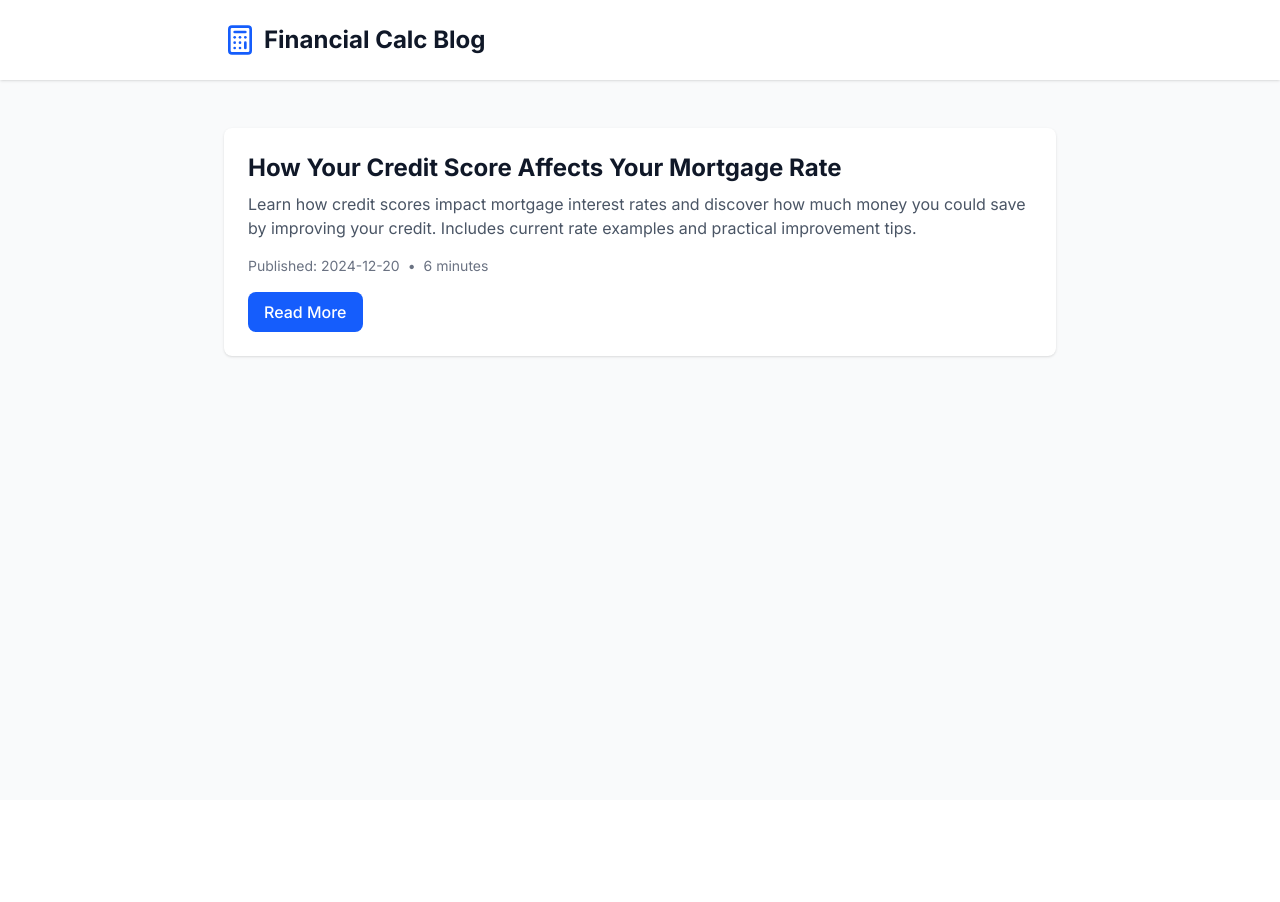
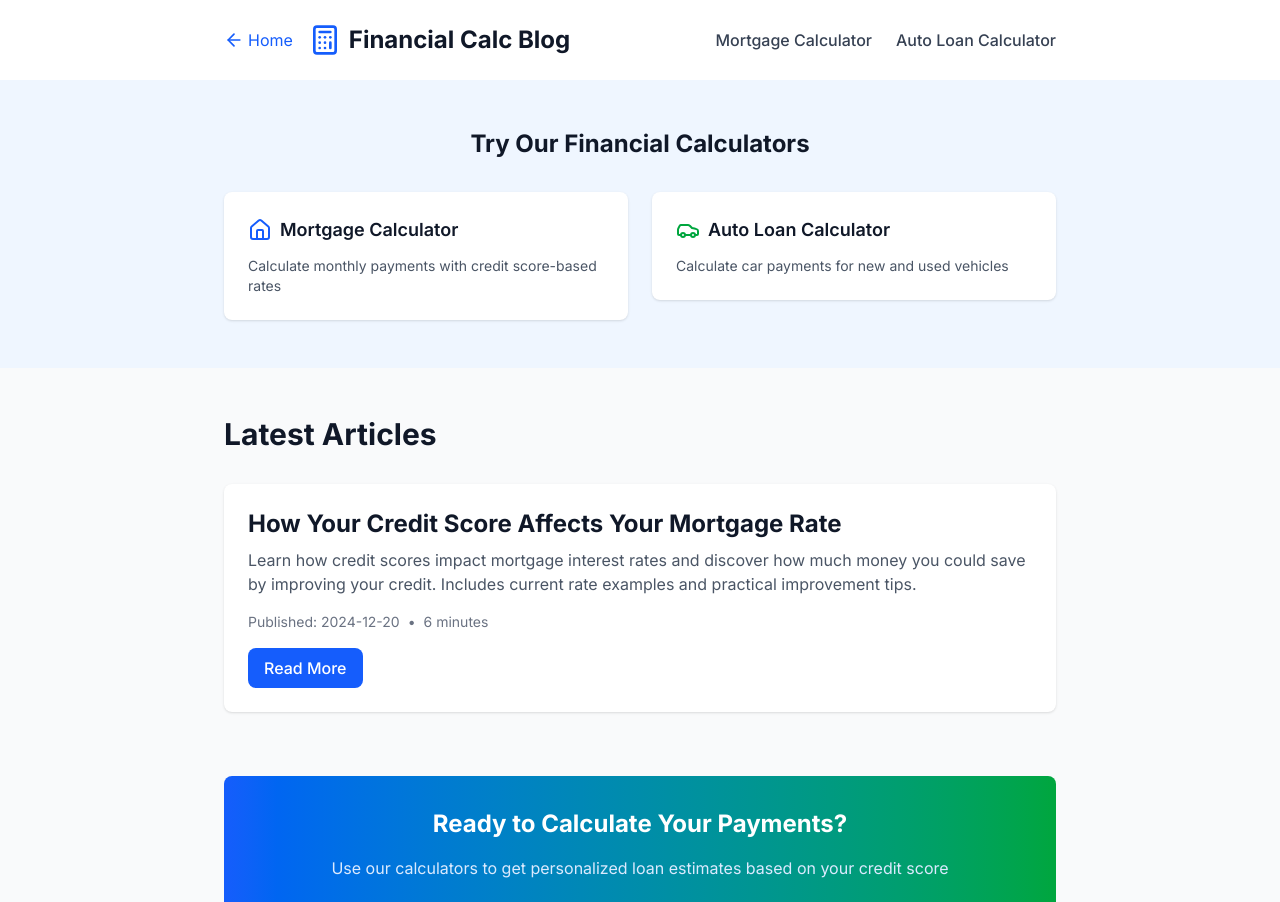
Before and after one commit to Cwfike/financial-calc, a Next.js app: page /blog in a window 1280 px wide. Shown: the top 902 px of the page. Before the commit the page ends 800 px from the top, so only its background shows below. Built offline with nearby package versions, Linux system fonts and the light colour scheme.

Commit message:
Updated Blog Navigation

```diff
--- a/app/blog/page.tsx
+++ b/app/blog/page.tsx
@@ -1,5 +1,5 @@
 import Link from "next/link"
-import { Calculator } from "lucide-react"
+import { Calculator, Home, Car, ArrowLeft } from "lucide-react"
 
 // Import all blog post meta
 import { meta as creditScoreMeta } from "./credit-score-mortgage-rate/meta"
@@ -17,34 +17,88 @@ const posts = [
 export default function BlogIndex() {
   return (
     <div className="min-h-screen bg-gray-50">
-      {/* Header */}
+      {/* Header with Navigation */}
       <header className="bg-white shadow-sm">
         <div className="max-w-4xl mx-auto px-4 sm:px-6 lg:px-8">
-          <div className="flex items-center py-6">
-            <Calculator className="h-8 w-8 text-blue-600" />
-            <h1 className="ml-2 text-2xl font-bold text-gray-900">
-              Financial Calc Blog
-            </h1>
+          <div className="flex justify-between items-center py-6">
+            <div className="flex items-center">
+              <Link href="/" className="flex items-center text-blue-600 hover:text-blue-800 mr-4">
+                <ArrowLeft className="h-5 w-5 mr-1" />
+                Home
+              </Link>
+              <Calculator className="h-8 w-8 text-blue-600" />
+              <h1 className="ml-2 text-2xl font-bold text-gray-900">
+                Financial Calc Blog
+              </h1>
+            </div>
+            <nav className="hidden md:flex space-x-6">
+              <Link
+                href="/calculators/mortgage"
+                className="text-gray-700 hover:text-blue-600 transition-colors font-medium"
+              >
+                Mortgage Calculator
+              </Link>
+              <Link
+                href="/calculators/auto-loan"
+                className="text-gray-700 hover:text-green-600 transition-colors font-medium"
+              >
+                Auto Loan Calculator
+              </Link>
+            </nav>
           </div>
         </div>
       </header>
 
+      {/* Calculator Cards - Featured Section */}
+      <section className="bg-blue-50 py-12">
+        <div className="max-w-4xl mx-auto px-4 sm:px-6 lg:px-8">
+          <h2 className="text-2xl font-bold text-gray-900 text-center mb-8">
+            Try Our Financial Calculators
+          </h2>
+          <div className="grid md:grid-cols-2 gap-6">
+            <Link href="/calculators/mortgage" className="group">
+              <div className="bg-white rounded-lg shadow hover:shadow-lg transition p-6">
+                <div className="flex items-center mb-3">
+                  <Home className="h-6 w-6 text-blue-600 mr-2" />
+                  <h3 className="text-lg font-semibold text-gray-900">Mortgage Calculator</h3>
+                </div>
+                <p className="text-gray-600 text-sm">
+                  Calculate monthly payments with credit score-based rates
+                </p>
+              </div>
+            </Link>
+            <Link href="/calculators/auto-loan" className="group">
+              <div className="bg-white rounded-lg shadow hover:shadow-lg transition p-6">
+                <div className="flex items-center mb-3">
+                  <Car className="h-6 w-6 text-green-600 mr-2" />
+                  <h3 className="text-lg font-semibold text-gray-900">Auto Loan Calculator</h3>
+                </div>
+                <p className="text-gray-600 text-sm">
+                  Calculate car payments for new and used vehicles
+                </p>
+              </div>
+            </Link>
+          </div>
+        </div>
+      </section>
+
       {/* Blog List */}
       <main className="max-w-4xl mx-auto px-4 sm:px-6 lg:px-8 py-12">
+        <h2 className="text-3xl font-bold text-gray-900 mb-8">Latest Articles</h2>
         <div className="space-y-8">
           {posts.map((post) => (
             <article
               key={post.slug}
               className="bg-white rounded-lg shadow hover:shadow-md transition p-6"
             >
-              <h2 className="text-2xl font-bold text-gray-900 mb-2">
+              <h3 className="text-2xl font-bold text-gray-900 mb-2">
                 <Link
                   href={`/blog/${post.slug}`}
                   className="hover:text-blue-600"
                 >
                   {post.meta.title}
                 </Link>
-              </h2>
+              </h3>
               <p className="text-gray-600 mb-4">{post.meta.description}</p>
               <div className="flex items-center text-sm text-gray-500 mb-4">
                 <time dateTime={post.date}>Published: {post.date}</time>
@@ -60,6 +114,30 @@ export default function BlogIndex() {
             </article>
           ))}
         </div>
+
+        {/* Bottom CTA */}
+        <section className="mt-16 bg-gradient-to-r from-blue-600 to-green-600 rounded-lg p-8 text-center">
+          <h2 className="text-2xl font-bold text-white mb-4">
+            Ready to Calculate Your Payments?
+          </h2>
+          <p className="text-blue-100 mb-6">
+            Use our calculators to get personalized loan estimates based on your credit score
+          </p>
+          <div className="flex flex-col sm:flex-row gap-4 justify-center">
+            <Link
+              href="/calculators/mortgage"
+              className="px-6 py-3 bg-white text-blue-600 font-semibold rounded-lg hover:bg-gray-50 transition-colors"
+            >
+              Calculate Mortgage Payment
+            </Link>
+            <Link
+              href="/calculators/auto-loan"
+              className="px-6 py-3 bg-white text-green-600 font-semibold rounded-lg hover:bg-gray-50 transition-colors"
+            >
+              Calculate Auto Payment
+            </Link>
+          </div>
+        </section>
       </main>
     </div>
   )
```
